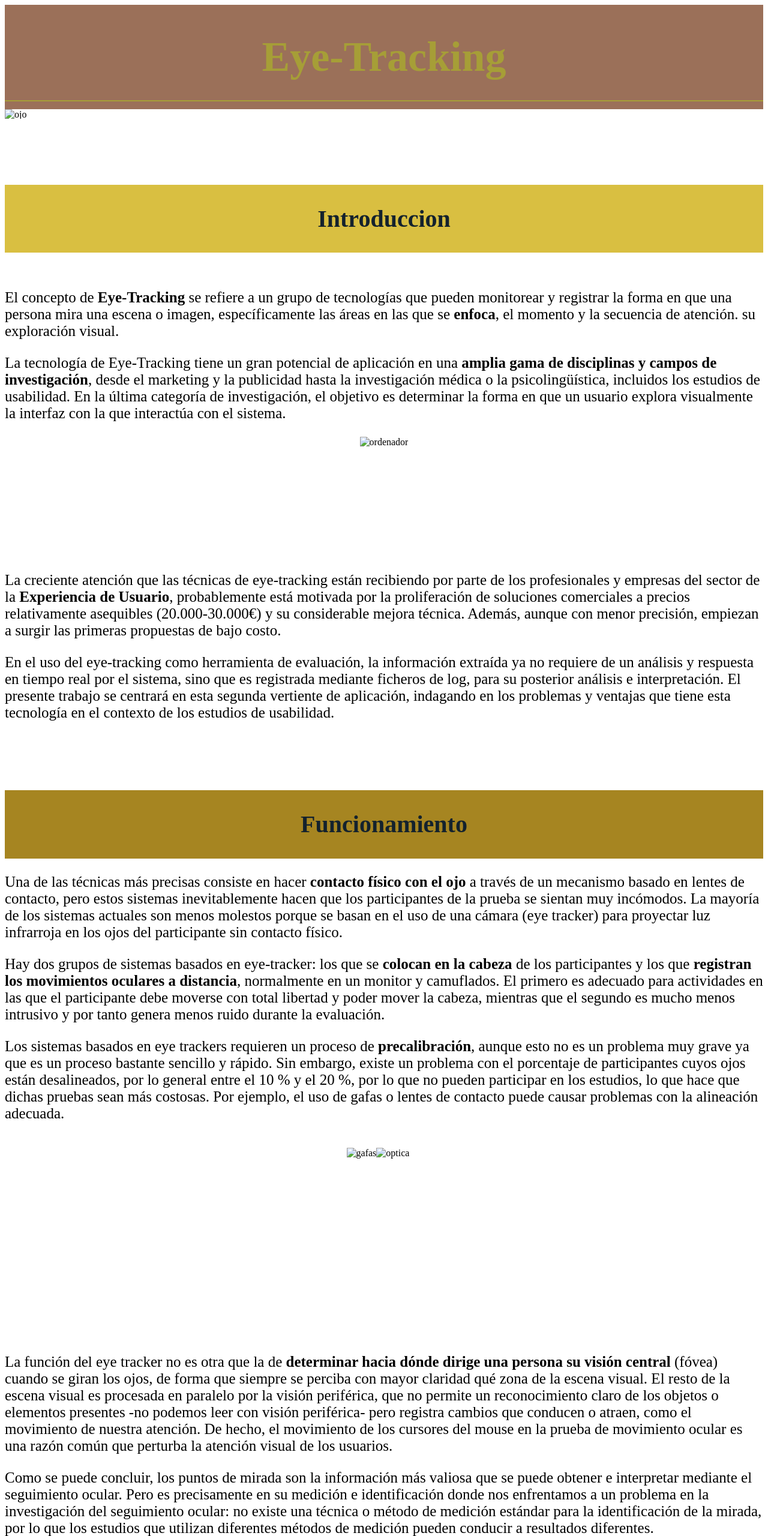
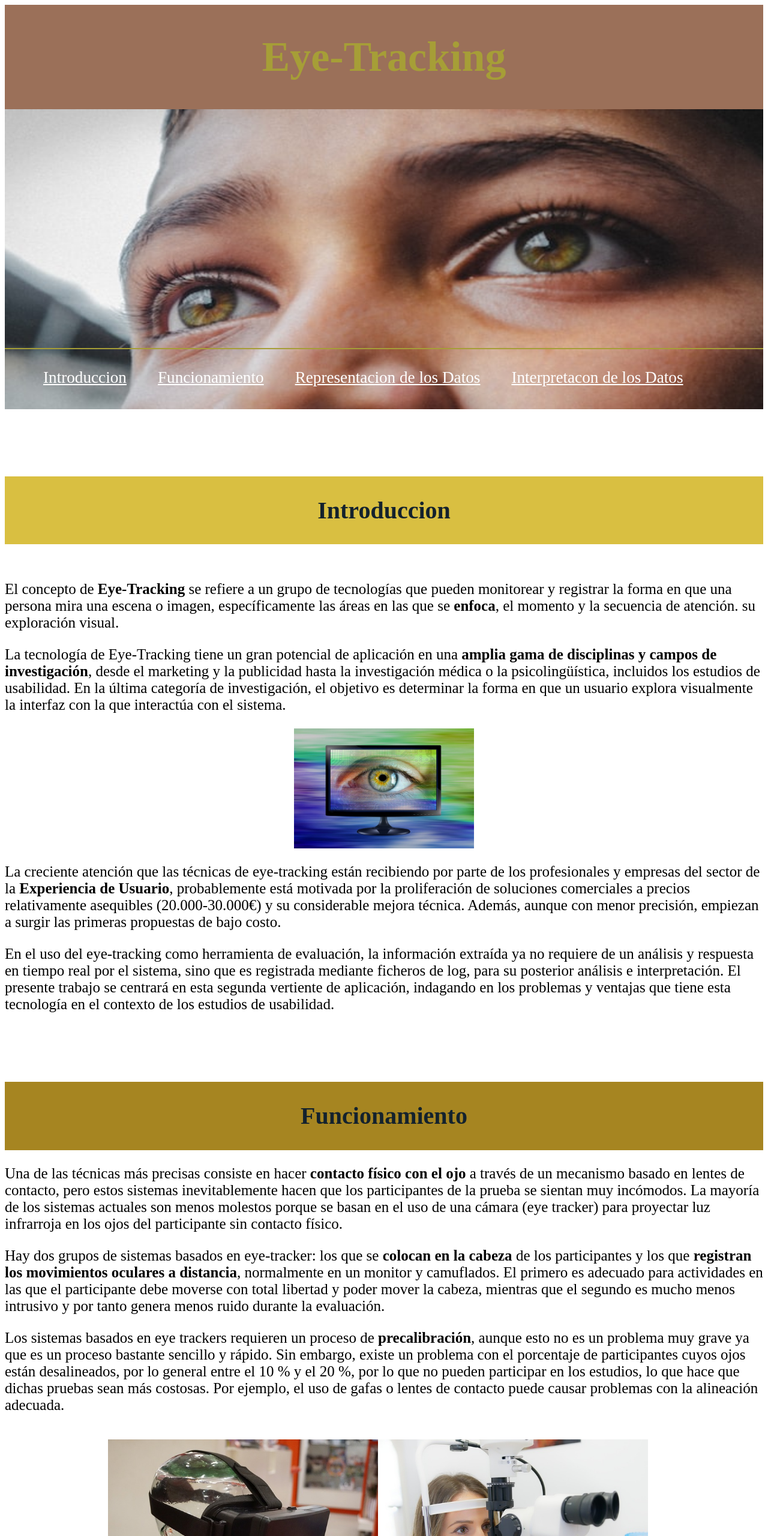
Before and after one commit to danieltaboada-beep/danieltaboada-beep.github.io, a plain HTML site: page index.html in a window 1280 px wide. Shown: the top 2560 px of the page at 60% size. Drawn offline with Linux system fonts and the light colour scheme; files that its build step writes are made by us from their sources.

Commit message:
Update index.html

```diff
--- a/index.html
+++ b/index.html
@@ -17,7 +17,7 @@
 
         </div>
 
-        <img src="./imagenes/encabezado.jpg" alt="ojo">
+        <img src="encabezado.jpg" alt="ojo">
 
         <nav>
             <ul>
@@ -56,7 +56,7 @@
                 que interactúa con el sistema.</p>
 
                 <div class="ordenador">
-                    <img src="./imagenes/ordenador.jpg" alt="ordenador">
+                    <img src="ordenador.jpg" alt="ordenador">
                 </div>
 
             <p> La creciente atención que las técnicas de eye-tracking están recibiendo por parte
@@ -110,9 +110,9 @@
             <br>
 
             <div class="seccion2fotos">
-                <img src="./imagenes/gafas.jpg" alt="gafas">
+                <img src="gafas.jpg" alt="gafas">
 
-                <img src="./imagenes/optica.jpg" alt="optica">
+                <img src="optica.jpg" alt="optica">
             </div>
 
             <br>
@@ -164,7 +164,7 @@
                 predecible, como muchos podrían suponer.</p>
 
             <div class="mapa">
-                <img src="./imagenes/mapa.jpg" alt="papa">
+                <img src="mapa.jpg" alt="papa">
             </div>
 
         </section>
@@ -187,7 +187,7 @@
             </p>
 
             <div class="ordenador2">
-                <img src="./imagenes/ordenador2.jpg" alt="ordenador2">
+                <img src="ordenador2.jpg" alt="ordenador2">
             </div>
 
             <p>
```
